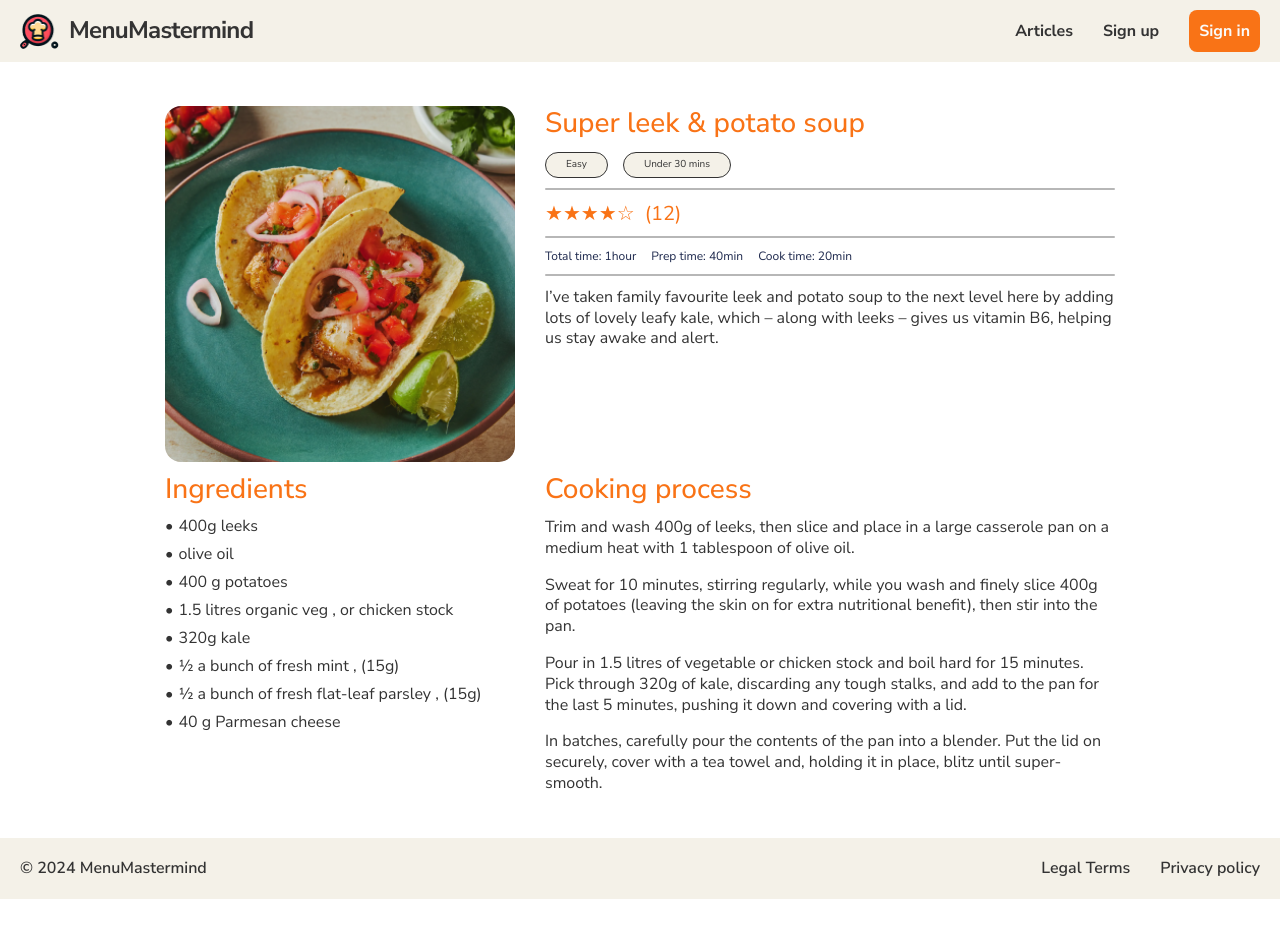
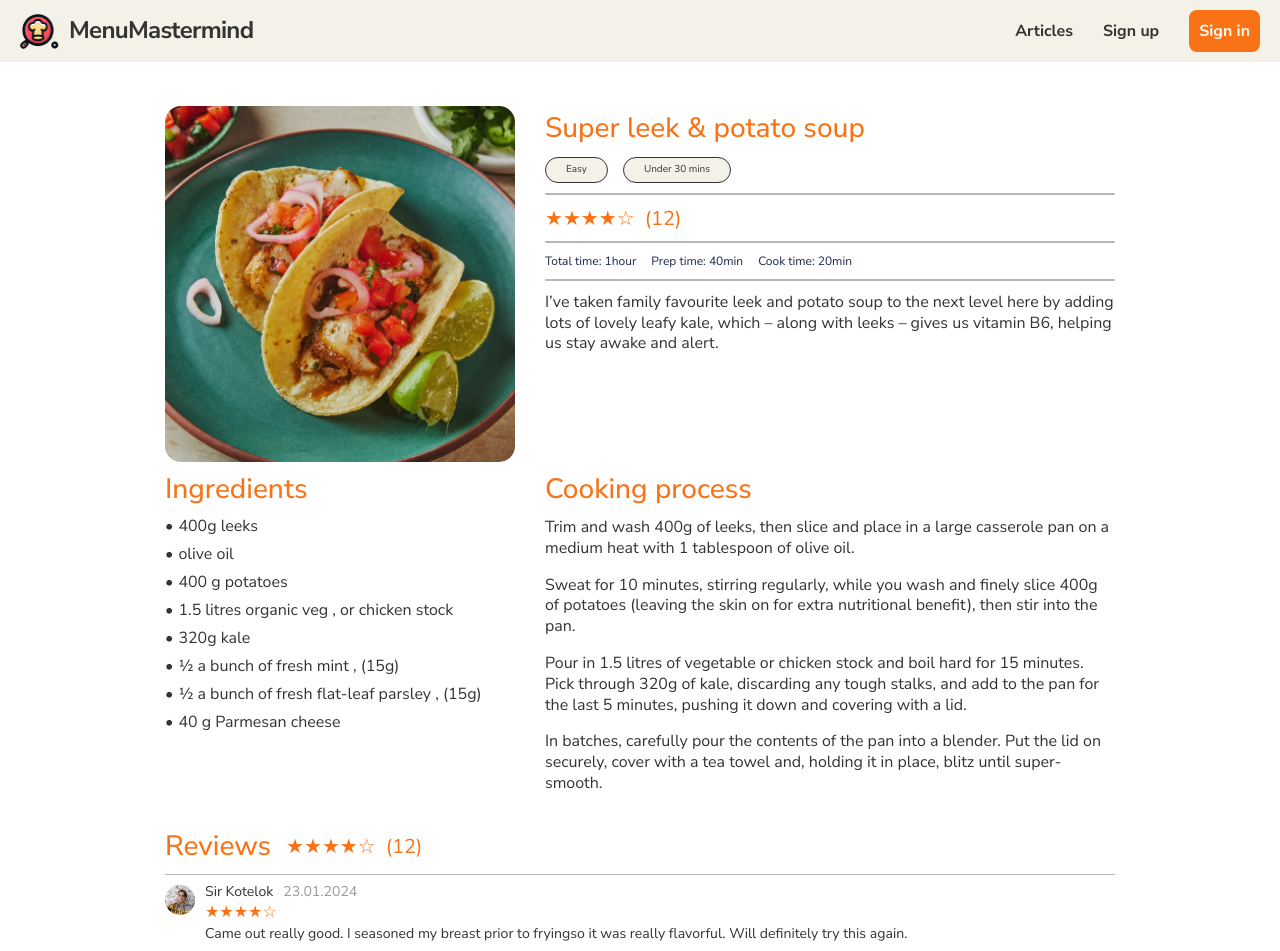
Before and after one commit to JustFantick/menu-mastermind, a Next.js app: page /recipe/1 in a window 1280 px wide. Shown: the top 951 px of the page. Before the commit the page ends 899 px from the top, so only its background shows below. Built offline with nearby package versions, Linux system fonts and the light colour scheme.

Commit message:
feat: complete styling Recipe page

```diff
--- a/src/app/recipe/[recipeId]/page.module.scss
+++ b/src/app/recipe/[recipeId]/page.module.scss
@@ -31,6 +31,10 @@
 	}
 
 	&__mainInfo {
+		@media (min-width: 768px) {
+			padding-top: 5px;
+		}
+
 		grid-area: main;
 
 		display: flex;
@@ -130,3 +134,20 @@
 	font-weight: 400;
 	line-height: 130%;
 }
+
+//Reviews
+.reviewsContainer {
+	margin-top: 35px;
+}
+
+.reviewsTitle {
+	margin-bottom: 10px;
+}
+
+.reviewsList {
+	display: flex;
+	flex-direction: column;
+	gap: 15px;
+
+	margin-bottom: 25px;
+}
--- a/src/app/recipe/[recipeId]/page.tsx
+++ b/src/app/recipe/[recipeId]/page.tsx
@@ -3,9 +3,21 @@ import s from './page.module.scss';
 import Image from 'next/image';
 import Param from '@/components/recipe-card/Param';
 import Category from '@/components/recipe-card/Category';
+import Review from '@/components/review/Review';
+import LeaveReviewForm from '@/components/review/LeaveReviewForm';
 
 const RecipePage = ({ params }: { params: { recipeId: number } }) => {
 	//Req on recipeId
+
+	function ratingToString(rating: number) {
+		if (rating === 0) return '☆☆☆☆☆';
+		const roundedRating = Math.round(rating);
+		const filledStars = '★'.repeat(roundedRating);
+		const emptyStars = '☆'.repeat(5 - roundedRating);
+		return filledStars + emptyStars;
+	}
+
+	const stringifyedRating = ratingToString(3.75);
 
 	return (
 		<main className={s.recipePage}>
@@ -26,7 +38,7 @@ const RecipePage = ({ params }: { params: { recipeId: number } }) => {
 						<div className={s.horizontalLine}></div>
 
 						<div className={s.starRating}>
-							<span>★★★★☆</span>
+							<span>{stringifyedRating}</span>
 							<span>(12)</span>
 						</div>
 
@@ -81,6 +93,28 @@ const RecipePage = ({ params }: { params: { recipeId: number } }) => {
 						</p>
 					</div>
 				</div>
+
+				<div className={s.reviewsContainer}>
+					<div className={`${s.reviewsTitle} ${s.row}`}>
+						<div className={s.title}>Reviews</div>
+						<div className={s.starRating}>
+							<span>{stringifyedRating}</span>
+							<span>(12)</span>
+						</div>
+					</div>
+
+					<div className={s.reviewsList}>
+						<Review
+							avatarSrc='/avatar.png'
+							author='Sir Kotelok'
+							publishDate='23.01.2024'
+							rating={stringifyedRating}
+							comment='Came out really good. I seasoned my breast prior to fryingso it was really flavorful. Will definitely try this again.'
+						/>
+					</div>
+
+					<LeaveReviewForm />
+				</div>
 			</div>
 		</main>
 	);
```
